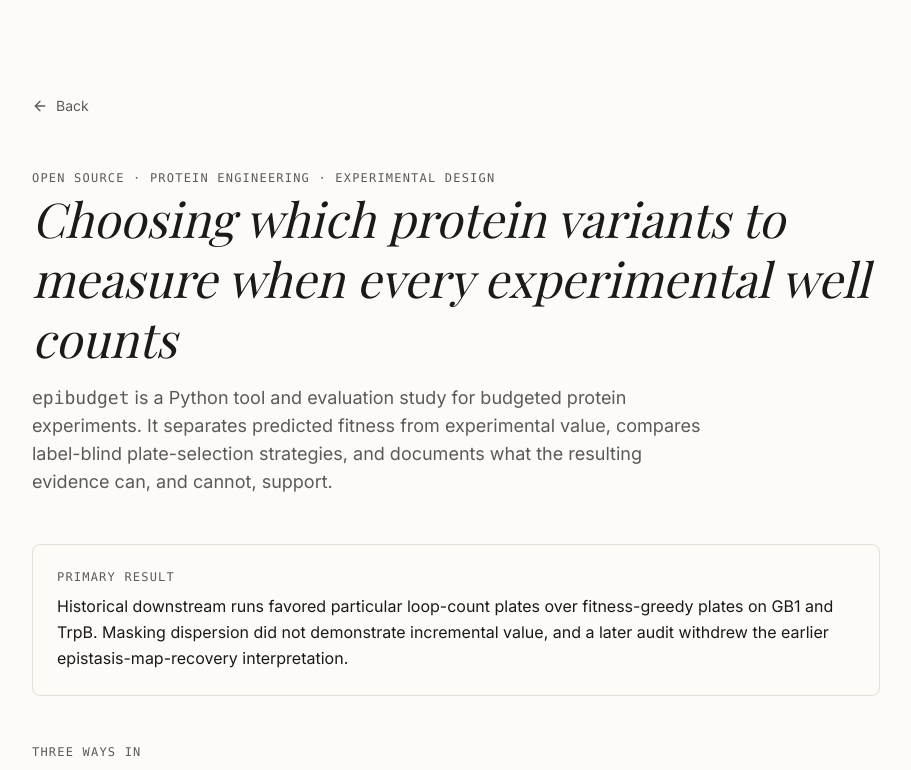
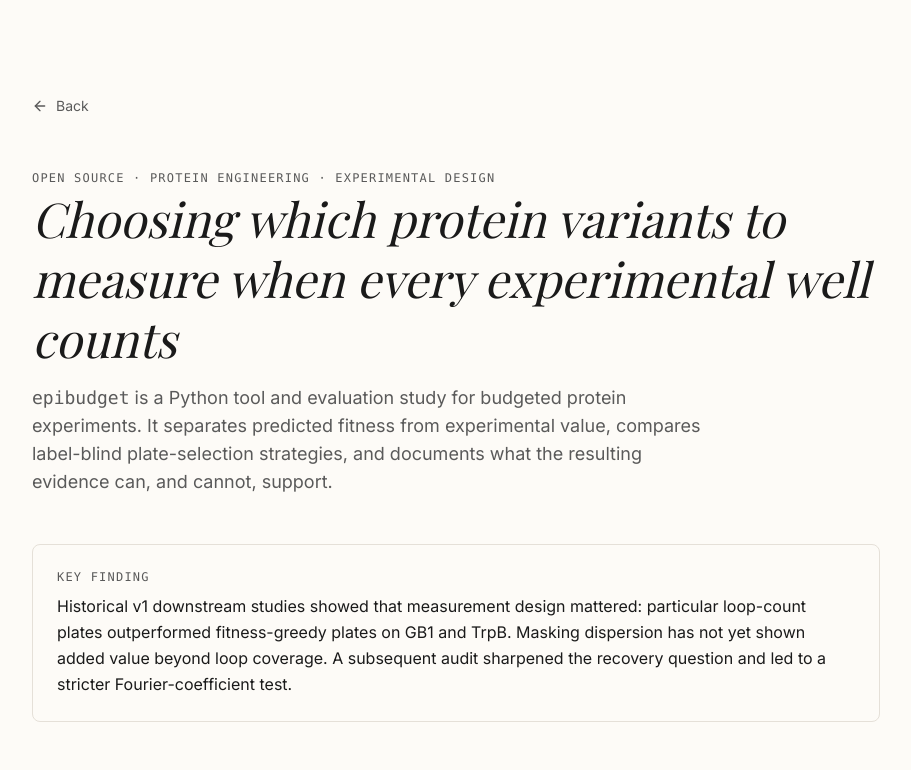
Before and after one commit to VivienP/personal-website, a React (Vite) app: page /projects/epibudget in a window 1280 px wide. Shown: the top 770 px of the page, without its empty margins (184-1095 px from the left). Built offline with nearby package versions, Linux system fonts and the light colour scheme; a web font is replaced by a local one.

Commit message:
docs(epibudget): reframe the primary result callout as a key finding

```diff
--- a/src/articles/projects/Epibudget.jsx
+++ b/src/articles/projects/Epibudget.jsx
@@ -81,11 +81,12 @@ const Epibudget = () => {
             </header>
 
             <div className="border border-border-subtle rounded-lg bg-cream p-6 mb-12 space-y-2">
-                <p className="font-mono text-xs uppercase tracking-widest text-secondary">Primary result</p>
+                <p className="font-mono text-xs uppercase tracking-widest text-secondary">Key finding</p>
                 <p className="text-base leading-relaxed text-primary">
-                    Historical downstream runs favored particular loop-count plates over fitness-greedy plates on GB1
-                    and TrpB. Masking dispersion did not demonstrate incremental value, and a later audit withdrew the
-                    earlier epistasis-map-recovery interpretation.
+                    Historical v1 downstream studies showed that measurement design mattered: particular loop-count
+                    plates outperformed fitness-greedy plates on GB1 and TrpB. Masking dispersion has not yet shown
+                    added value beyond loop coverage. A subsequent audit sharpened the recovery question and led to a
+                    stricter Fourier-coefficient test.
                 </p>
             </div>
 
```
